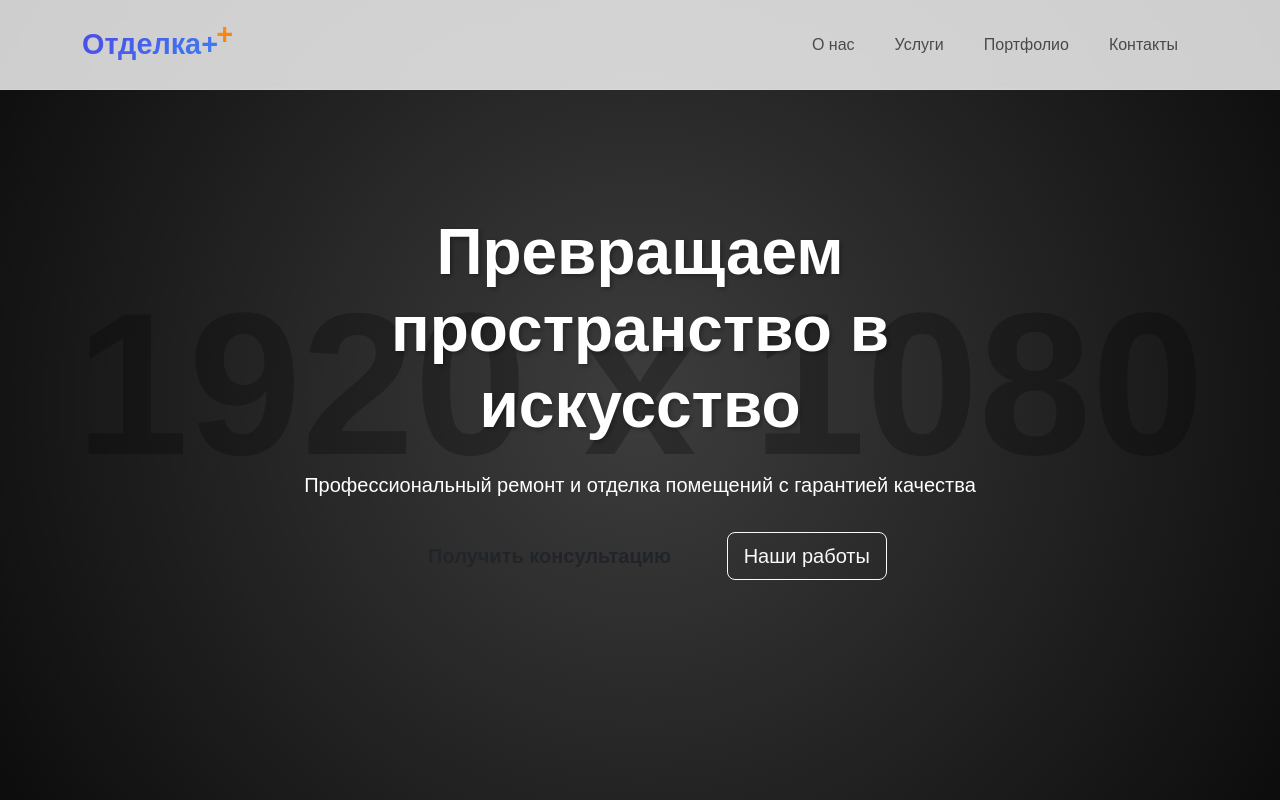
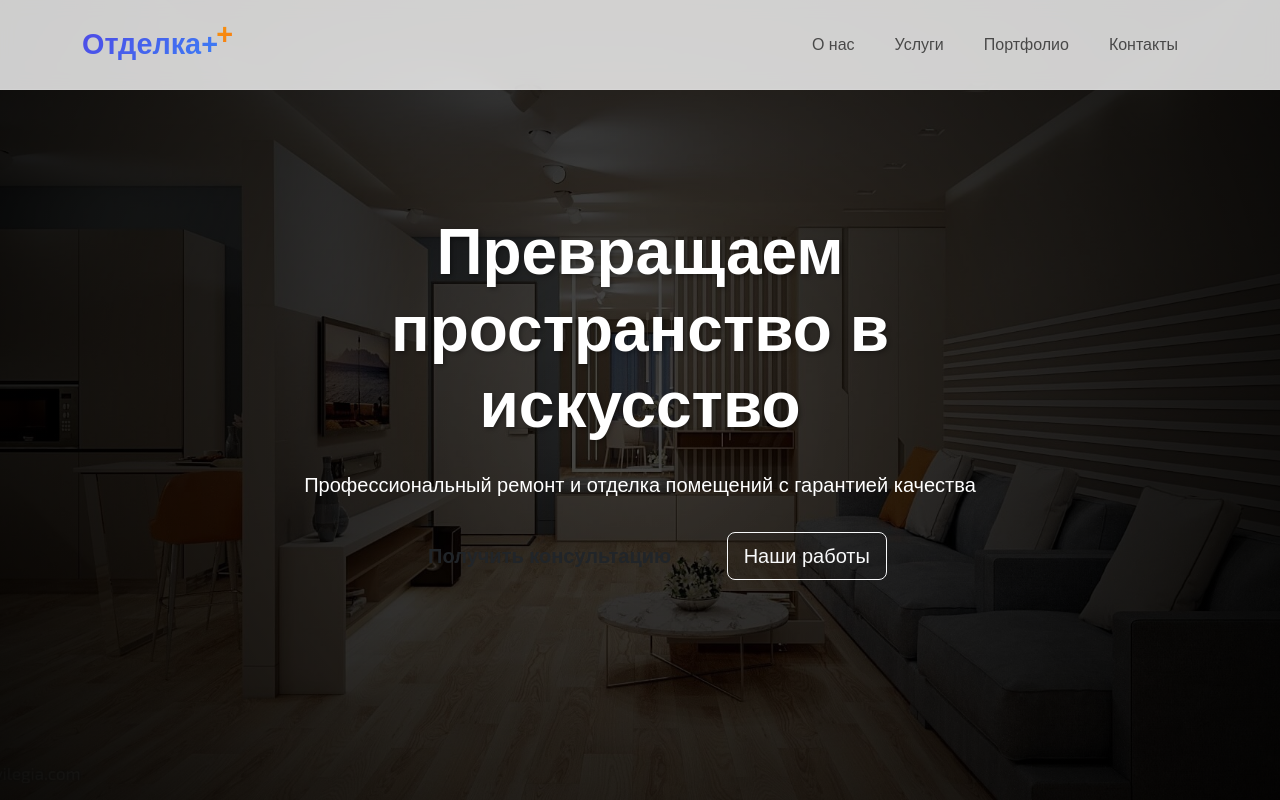
Before and after one commit to Mookiis/Otdelka-, a plain HTML site: page index.html in a window 1280 px wide. Shown: the top 800 px of the page. Drawn offline with nearby package versions, Linux system fonts and the light colour scheme; placeholder pictures from the web are drawn by us.

Commit message:
Update styles.css

```diff
--- a/styles.css
+++ b/styles.css
@@ -72,7 +72,7 @@ body {
 .hero-section {
   min-height: 100vh;
   background: linear-gradient(rgba(0, 0, 0, 0.7), rgba(0, 0, 0, 0.7)),
-                url('https://via.placeholder.com/1920x1080') center/cover;
+    url('img/1.jpg') center/cover;
   position: relative;
   overflow: hidden;
 }
```
Lines whose indentation alone changed are shown as unchanged.
